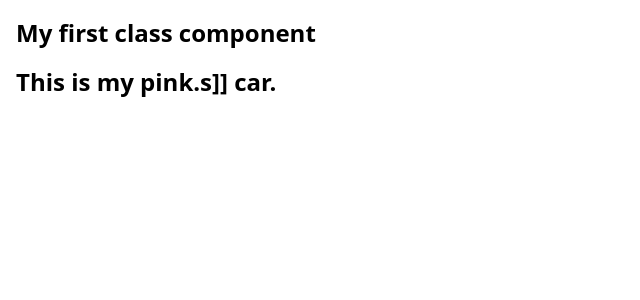
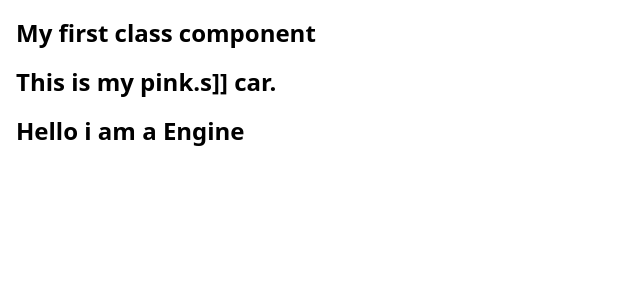
Before and after one commit to iamshiv007/learning-class-component-with-w3school, a React (Create React App) app: page / in a window 1280 px wide. Shown: the top 300 px of the page, without its empty margins (0-640 px from the left). Built offline with nearby package versions, Linux system fonts and the light colour scheme.

Commit message:
component under component

```diff
--- a/src/App.js
+++ b/src/App.js
@@ -11,8 +11,15 @@ class Car extends React.Component {
       <>
         <h1>My first class component</h1>
         <h1>This is my {this.props.color} car.</h1>
+        <Engine />
       </>
     );
   }
 }
 export default Car;
+
+class Engine extends React.Component {
+  render() {
+    return <h1>Hello i am a Engine</h1>;
+  }
+}
```
Also changed, not shown: src/index.js (+4 -4 lines).
